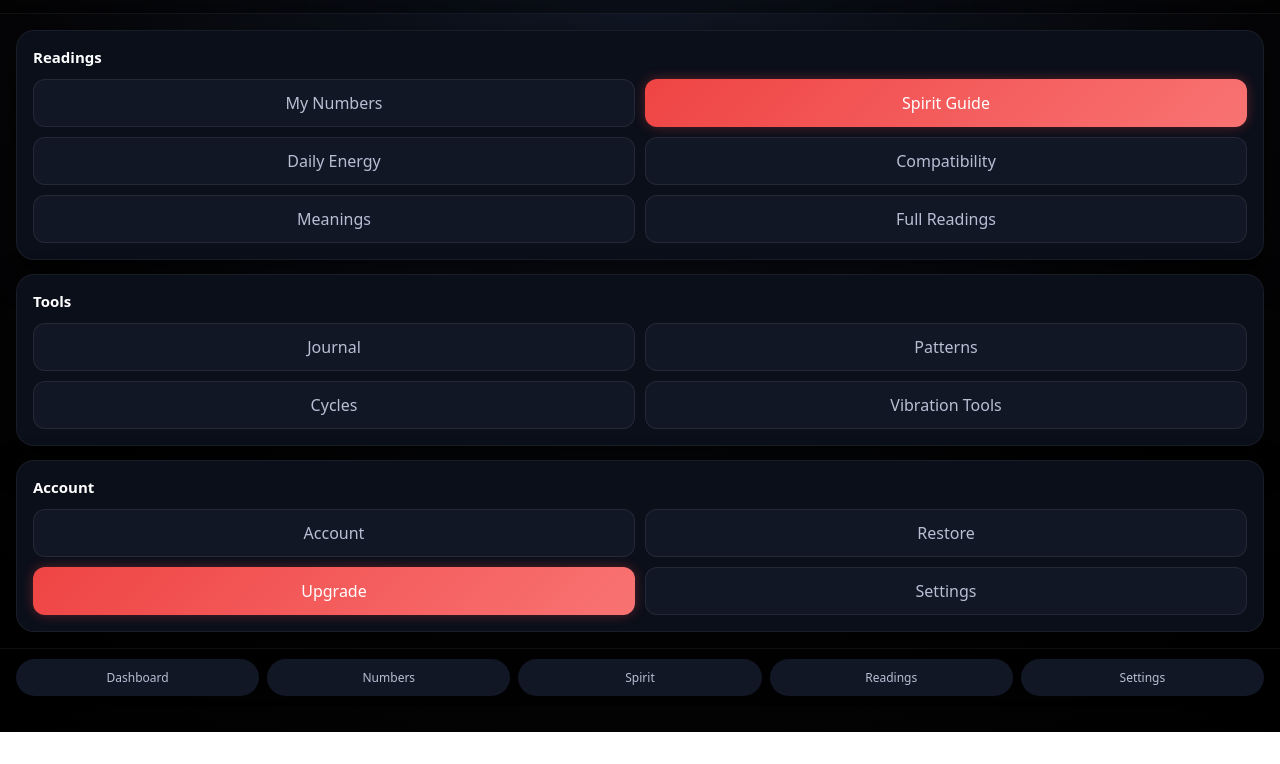
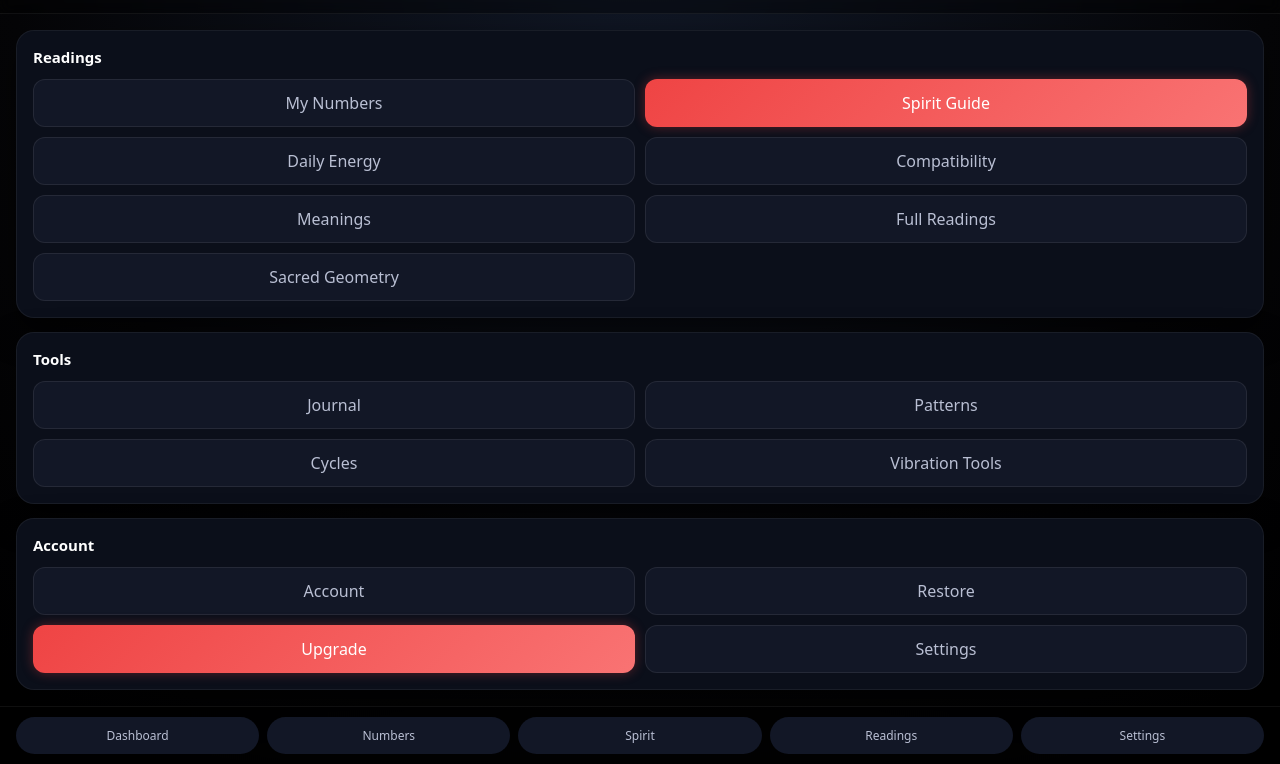
Before and after one commit to boardwalkclay1/Destined-to-Be, a website: page dashboard.html in a window 1280 px wide. Shown: the part 68-832 px from the top of the page. Before the commit the page ends 800 px from the top, so only its background shows below. Drawn offline with Linux system fonts and the light colour scheme.

Commit message:
Update dashboard.html

```diff
--- a/dashboard.html
+++ b/dashboard.html
@@ -37,6 +37,9 @@
         <button data-nav="compatibility.html" class="secondary-btn">Compatibility</button>
         <button data-nav="meanings.html" class="secondary-btn">Meanings</button>
         <button data-nav="reading.html" class="secondary-btn">Full Readings</button>
+
+        <!-- NEW Sacred Geometry Button -->
+        <button data-nav="sacred-geometry.html" class="secondary-btn">Sacred Geometry</button>
       </div>
     </section>
 
```
